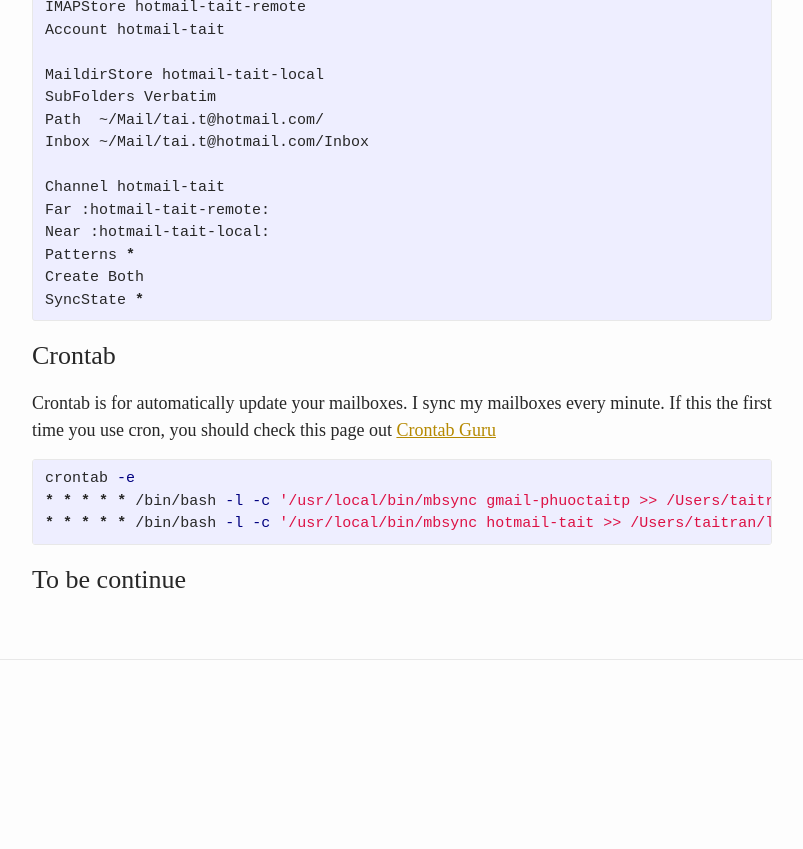
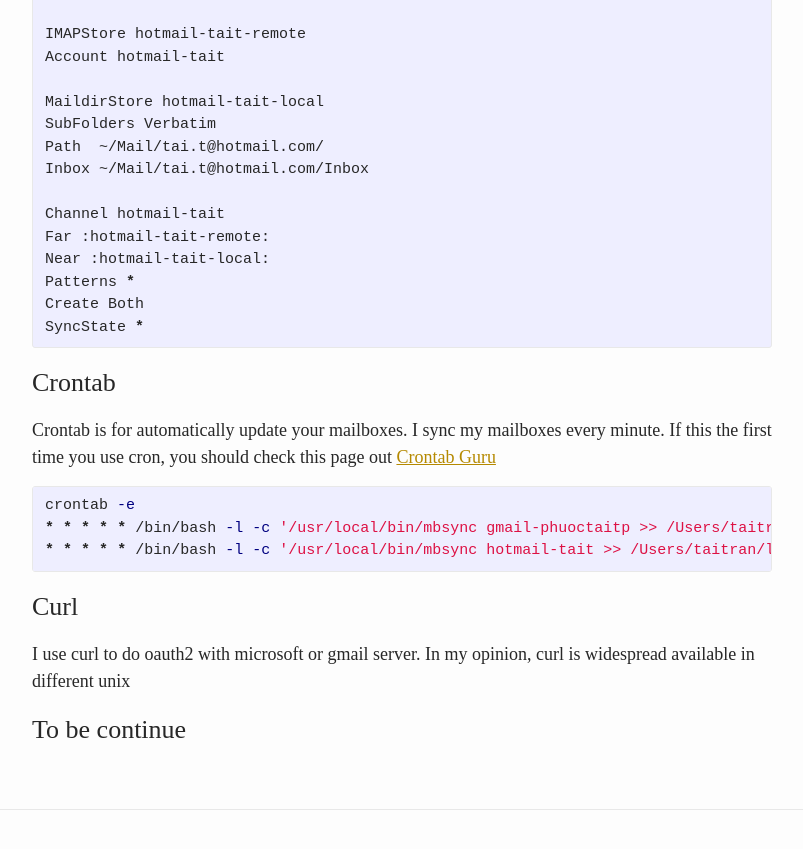
Before and after one commit to jkoz/jkoz.github.io, a Jekyll site: the page built from _posts/2020-11-30-use-mutt-as-your-main-mail-client.md, in a window 1280 px wide and 900 px high, scrolled down 2842 px. Shown: the top 849 px of the window, without its empty margins (238-1041 px from the left). Built offline with Jekyll 4.4.1, drawn with Linux system fonts in a browser that asks for light colours; some web fonts are replaced; before the commit the page ends 3592 px from its top, so only the background shows below that; some of the changed text lies outside the part shown.

```diff
--- a/_posts/2020-11-30-use-mutt-as-your-main-mail-client.md
+++ b/_posts/2020-11-30-use-mutt-as-your-main-mail-client.md
@@ -16,6 +16,7 @@
 So what are the goals that I need in a mail client ?
 
 - Text-based mail client, so I can ssh to server and check my mail and take advantage of external tools like fzf, tmux, etc.
+- Utilize tools which are already available on unix system like find, sed, curl..
 - Dynamically find mailboxes, and subfolder management
 - Support view html in browser
 - Works with Oauth2
@@ -128,4 +129,8 @@
 
 {% endhighlight %}
 
+## Curl
+
+I use curl to do oauth2 with microsoft or gmail server. In my opinion, curl is widespread available in different unix
+
 ## To be continue
```
